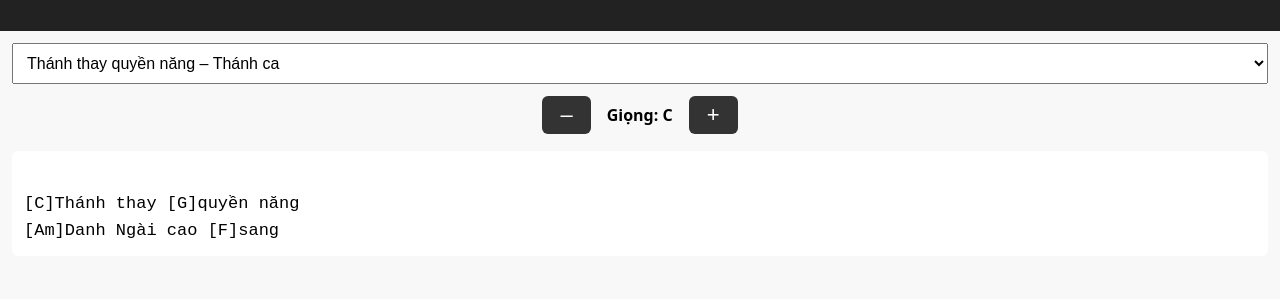
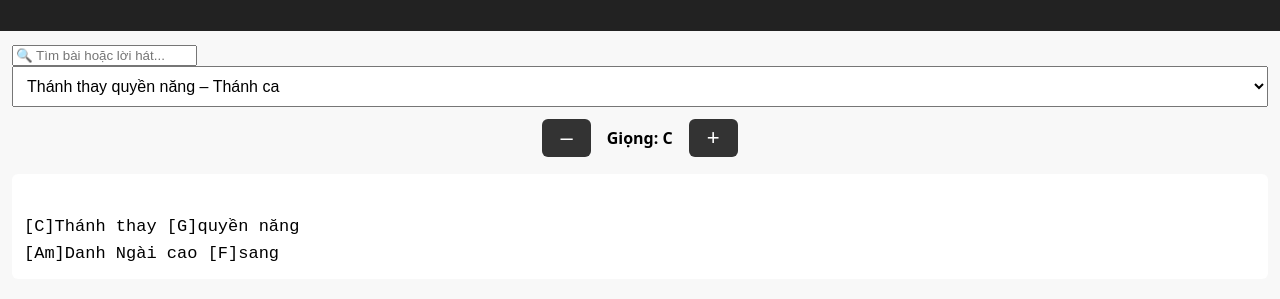
Before and after one commit to anphastar2010/HOPAMTHANHCA, a plain HTML site: page index.html in a window 1280 px wide. Shown: the part 79-378 px from the top of the page. Drawn offline with Linux system fonts and the light colour scheme.

Commit message:
Update index.html

```diff
--- a/index.html
+++ b/index.html
@@ -13,6 +13,11 @@
 </header>
 
 <div class="container">
+<input
+  type="text"
+  id="searchInput"
+  placeholder="🔍 Tìm bài hoặc lời hát..."
+/>
 
   <select id="songSelect"></select>
 
```
